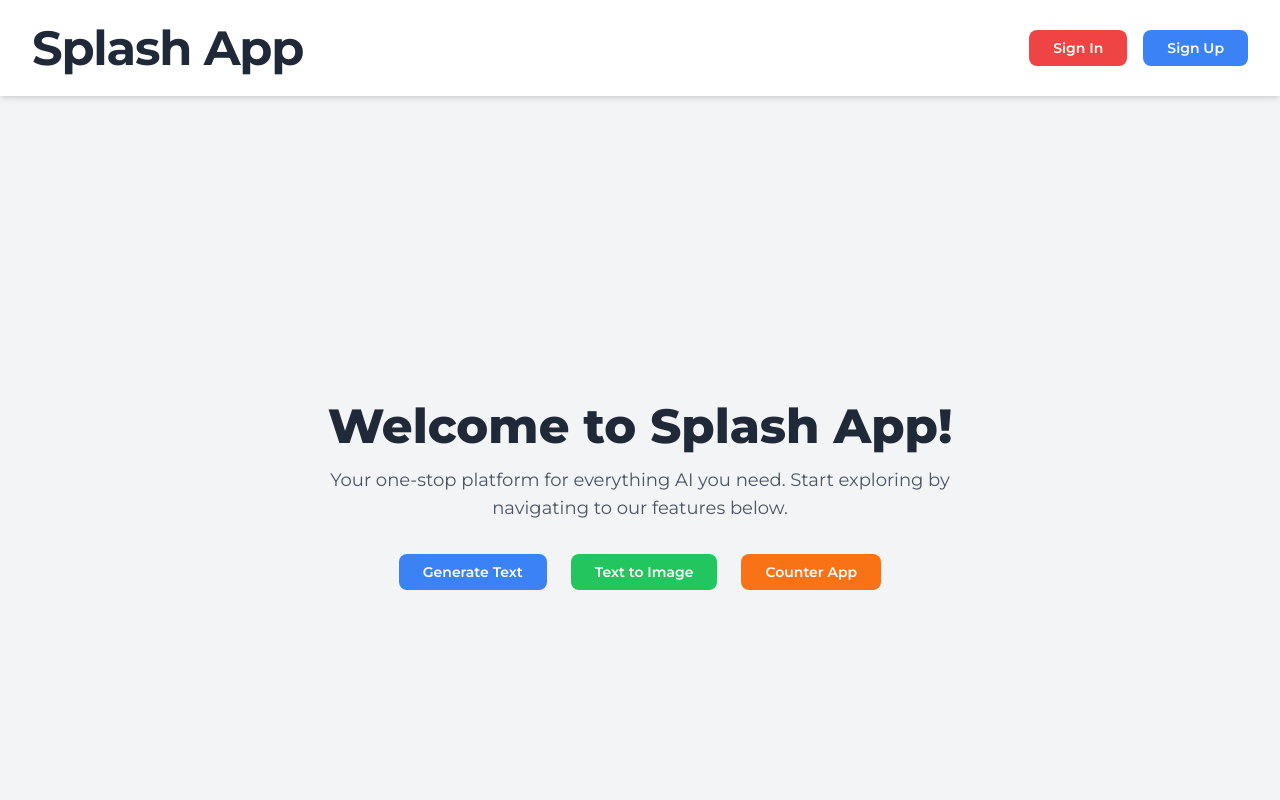
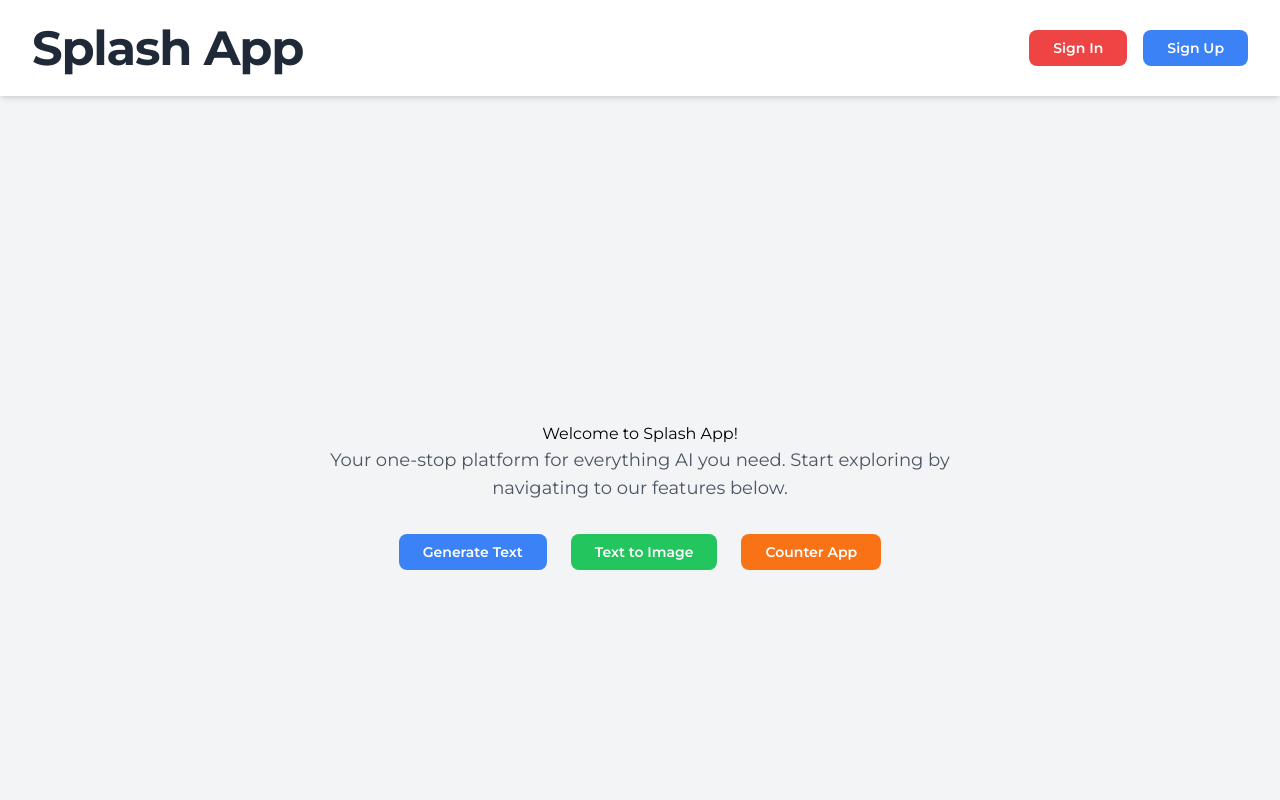
Before and after one commit to gemgeek/alx-project-0x04-setup, a Next.js app in the folder alx-project-0x03/: page / in a window 1280 px wide. Shown: the top 800 px of the page. Built offline with nearby package versions, Linux system fonts and the light colour scheme.

Commit message:
Update welcome message

```diff
--- a/alx-project-0x03/pages/index.tsx
+++ b/alx-project-0x03/pages/index.tsx
@@ -12,9 +12,7 @@ export default function Home() {
   return (
     <div className="min-h-screen bg-gray-100 flex flex-col justify-center items-center text-center px-4">
       {/* Welcome Message */}
-      <h1 className="text-4xl md:text-5xl font-extrabold text-gray-800 mb-4">
-        Welcome to Splash App!
-      </h1>
+      <h1> Welcome to Splash App! </h1>
       <p className="text-lg text-gray-600 mb-8 max-w-2xl">
         Your one-stop platform for everything AI you need. Start exploring by
         navigating to our features below.
```
